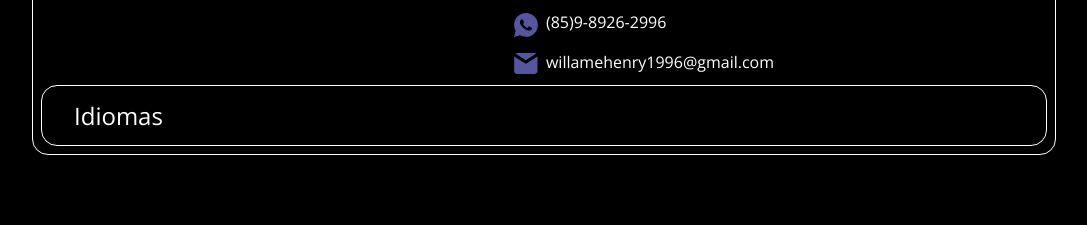
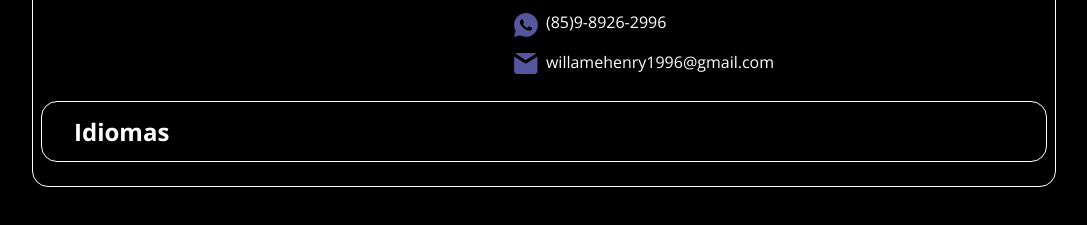
Before and after one commit to willamehenry/Portifolio, a plain HTML site: page index.html in a window 1280 px wide. Shown: the part 327-552 px from the top of the page, without its empty margins (96-1183 px from the left). Drawn offline with nearby package versions, Linux system fonts and the light colour scheme.

Commit message:
Subindo 1.3

```diff
--- a/assets/Css/acordeon.css
+++ b/assets/Css/acordeon.css
@@ -2,16 +2,19 @@
     display: flex;
     flex-direction: column;
     width: 100%;
+    margin: 1rem 0;
     border: 1px solid #fff;
     border-radius: 1rem;
 }
 
 .acordeon .trigger {
-    font-size: 1.5rem;
     display: flex;
     flex-direction: row;
     justify-content: space-between;
     align-items: center;
+
+    font-size: 1.5rem;
+    font-weight: 700;
     padding: 1rem 2rem;
     background-color: transparent;
     color: #fff;
```
